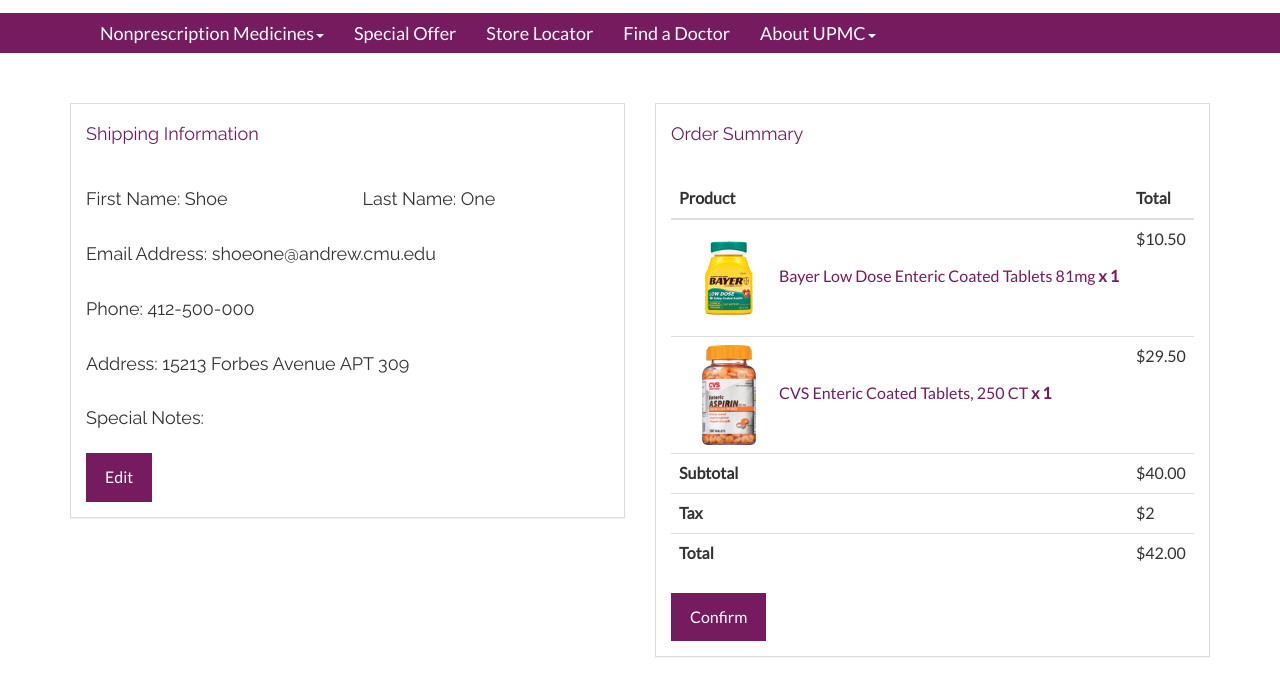
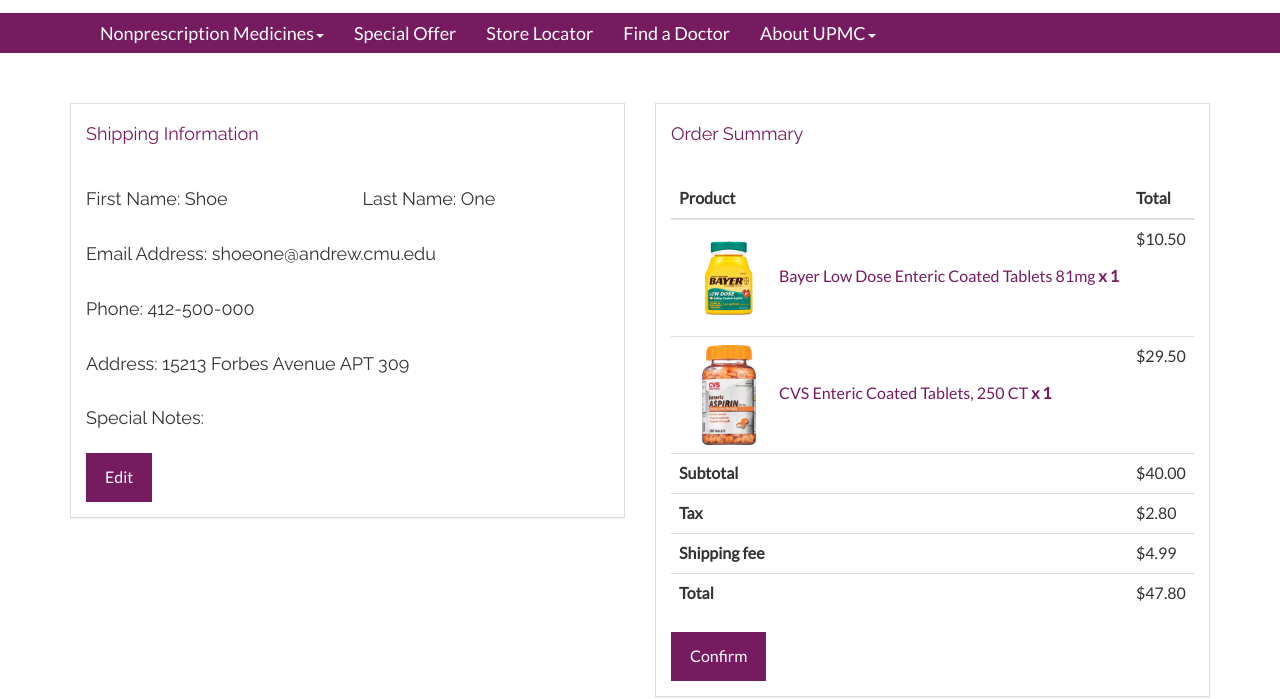
Before and after one commit to ShiyunHUANG/prototype, a plain HTML site: page confirm_order.html in a window 1280 px wide. Shown: the part 119-818 px from the top of the page. Drawn offline with nearby package versions, Linux system fonts and the light colour scheme.

Commit message:
oct 27 fix checkout

```diff
--- a/confirm_order.html
+++ b/confirm_order.html
@@ -600,11 +600,15 @@
                               </tr>
                                <tr>
                                 <th>Tax</th>
-                                <td>$2</td>
+                                <td>$2.80</td>
+                              </tr>
+                              <tr>
+                                <th>Shipping fee</th>
+                                <td>$4.99</td>
                               </tr>
                                <tr>
                                 <th>Total</th>
-                                <td>$42.00</td>
+                                <td>$47.80</td>
                               </tr>
                             </tfoot>
                           </table>
```
